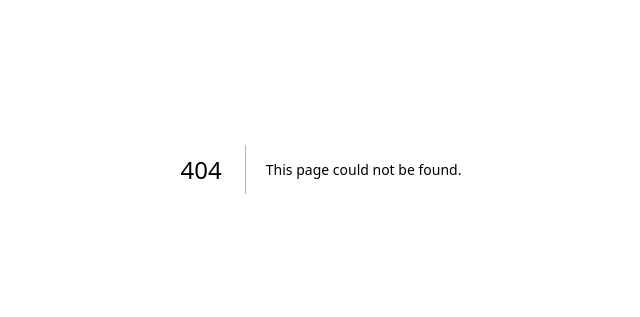
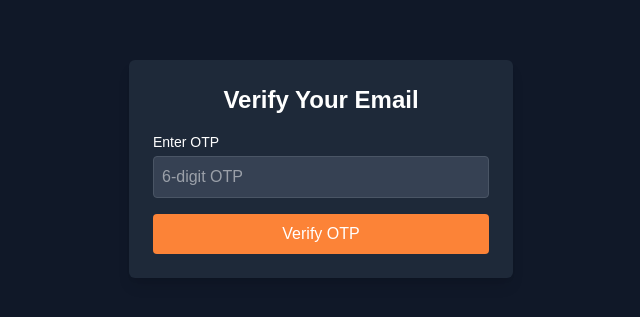
Before and after one commit to UniqueIam/skill-barter, a Next.js app: page /auth/verify-otp in a window 1280 px wide. Before the commit this address had no page. Shown: the part 231-548 px from the top of the page, without its empty margins (319-959 px from the left). Built offline with nearby package versions, Linux system fonts and the light colour scheme.

Commit message:
verify-otp

```diff
--- /dev/null
+++ b/app/api/otp/verify/route.ts
@@ -0,0 +1,5 @@
+import { handleOTPVerification } from "@/controllers/otpHandler";
+import { withValidation } from "@/lib/validator/validateInput";
+import { OtpInput, otpSchema } from "@/zodSchemas/OtpSchema";
+
+export const POST = withValidation<OtpInput>(otpSchema, handleOTPVerification);
--- /dev/null
+++ b/app/auth/verify-otp/page.tsx
@@ -0,0 +1,12 @@
+import VerifyOtp from "@/components/Auth/VerifyOtp";
+import React from "react";
+
+const page = () => {
+  return (
+    <>
+      <VerifyOtp />
+    </>
+  );
+};
+
+export default page;
--- /dev/null
+++ b/components/Auth/VerifyOtp.tsx
@@ -0,0 +1,79 @@
+"use client";
+
+import { useForm } from "react-hook-form";
+import { zodResolver } from "@hookform/resolvers/zod";
+import { otpSchema, OtpInput } from "@/zodSchemas/OtpSchema";
+import { useMutation } from "@tanstack/react-query";
+import { API_ROUTES } from "@/lib/routes";
+import axios from "axios";
+import { useRouter, useSearchParams } from "next/navigation";
+
+export default function VerifyOtp() {
+  const router = useRouter();
+  const searchParams = useSearchParams();
+  const userId = searchParams.get("userId") ?? "";
+  const {
+    register,
+    handleSubmit,
+    formState: { errors },
+  } = useForm<OtpInput>({
+    resolver: zodResolver(otpSchema),
+    defaultValues: {
+      userId,
+    },
+  });
+
+  const { mutate, isPending, error } = useMutation({
+    mutationFn: async (data: OtpInput) =>
+      axios.post(API_ROUTES.AUTH.VERIFY_OTP, data),
+    onSuccess: () => router.push("/signin"),
+  });
+
+  const onSubmit = (data: OtpInput) => {
+    mutate(data);
+  };
+
+  return (
+    <div className="min-h-screen flex justify-center items-center bg-gray-900 text-white">
+      <form
+        onSubmit={handleSubmit(onSubmit)}
+        className="space-y-4 w-full max-w-sm bg-gray-800 p-6 rounded-md shadow-lg"
+      >
+        <h2 className="text-2xl font-bold text-center">Verify Your Email</h2>
+
+        <input type="hidden" {...register("userId")} />
+
+        <div>
+          <label htmlFor="otp" className="block text-sm">
+            Enter OTP
+          </label>
+          <input
+            id="otp"
+            type="text"
+            maxLength={6}
+            {...register("otp")}
+            className="w-full mt-1 p-2 rounded bg-gray-700 border border-gray-600"
+            placeholder="6-digit OTP"
+          />
+          {errors.otp && (
+            <p className="text-red-500 text-sm">{errors.otp.message}</p>
+          )}
+        </div>
+
+        {error && (
+          <p className="text-red-500 text-sm">
+            {(error as any)?.response?.data?.error || "Verification failed"}
+          </p>
+        )}
+
+        <button
+          type="submit"
+          disabled={isPending}
+          className="w-full bg-orange-primary py-2 rounded hover:bg-opacity-90 cursor-pointer"
+        >
+          {isPending ? "Verifying..." : "Verify OTP"}
+        </button>
+      </form>
+    </div>
+  );
+}
--- /dev/null
+++ b/controllers/otpHandler.ts
@@ -0,0 +1,3 @@
+import { NextRequest } from "next/server";
+
+export const handleOTPVerification = async (req: NextRequest) => {};
--- /dev/null
+++ b/lib/routes.ts
@@ -0,0 +1,10 @@
+const BASE_URL = `http://localhost:3000`;
+
+export const API_ROUTES = {
+  AUTH: {
+    SIGNUP: `${BASE_URL}/api/signup`,
+    VERIFY_OTP: `${BASE_URL}/api/otp/verify`,
+  },
+
+  USER: {},
+} as const;
--- a/package.json
+++ b/package.json
@@ -15,6 +15,7 @@
     "@hookform/resolvers": "^5.1.1",
     "@prisma/client": "^6.11.1",
     "@tanstack/react-query": "^5.83.0",
+    "axios": "^1.10.0",
     "bcryptjs": "^3.0.2",
     "lucide-react": "^0.525.0",
     "next": "15.3.5",
--- /dev/null
+++ b/zodSchemas/OtpSchema.ts
@@ -0,0 +1,11 @@
+import { z } from "zod";
+
+export const otpSchema = z.object({
+  userId: z.string().min(1, "User ID is required"),
+  otp: z
+    .string()
+    .length(6, "OTP must be 6 digits")
+    .regex(/^\d+$/, "OTP must be numeric"),
+});
+
+export type OtpInput = z.infer<typeof otpSchema>;
```
Also changed, not shown: 1 other file (tests, documents, lock files or other folders).
